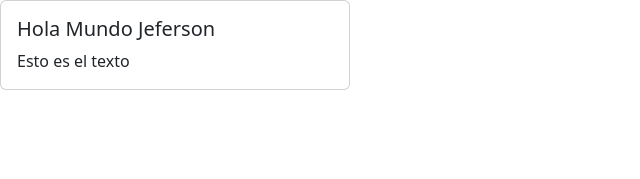
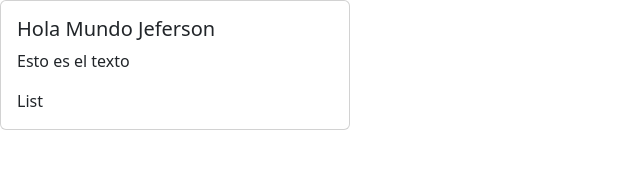
Before and after one commit to jeferson-hernandez08/helloReact, a React (Vite) app in the folder react-app/: page / in a window 1280 px wide. Shown: the top 179 px of the page, without its empty margins (0-640 px from the left). Built offline with nearby package versions, Linux system fonts and the light colour scheme.

Commit message:
Impression List Component, extension react snipppets

```diff
--- a/react-app/src/App.tsx
+++ b/react-app/src/App.tsx
@@ -1,9 +1,12 @@
 import Card, { CardBody } from './components/Card';
+import List from './components/List';
+
 
 function App() {
   return (
     <Card>
       <CardBody title='Hola Mundo Jeferson' text='Esto es el texto' />
+      <List />
     </Card>
   );
 }
--- /dev/null
+++ b/react-app/src/components/List.tsx
@@ -0,0 +1,11 @@
+import React from 'react'
+
+type Props = {}
+
+function List({}: Props) {
+  return (
+    <div>List</div>
+  )
+}
+
+export default List
```
Also changed, not shown: 2 other files (tests, documents, lock files or other folders).
